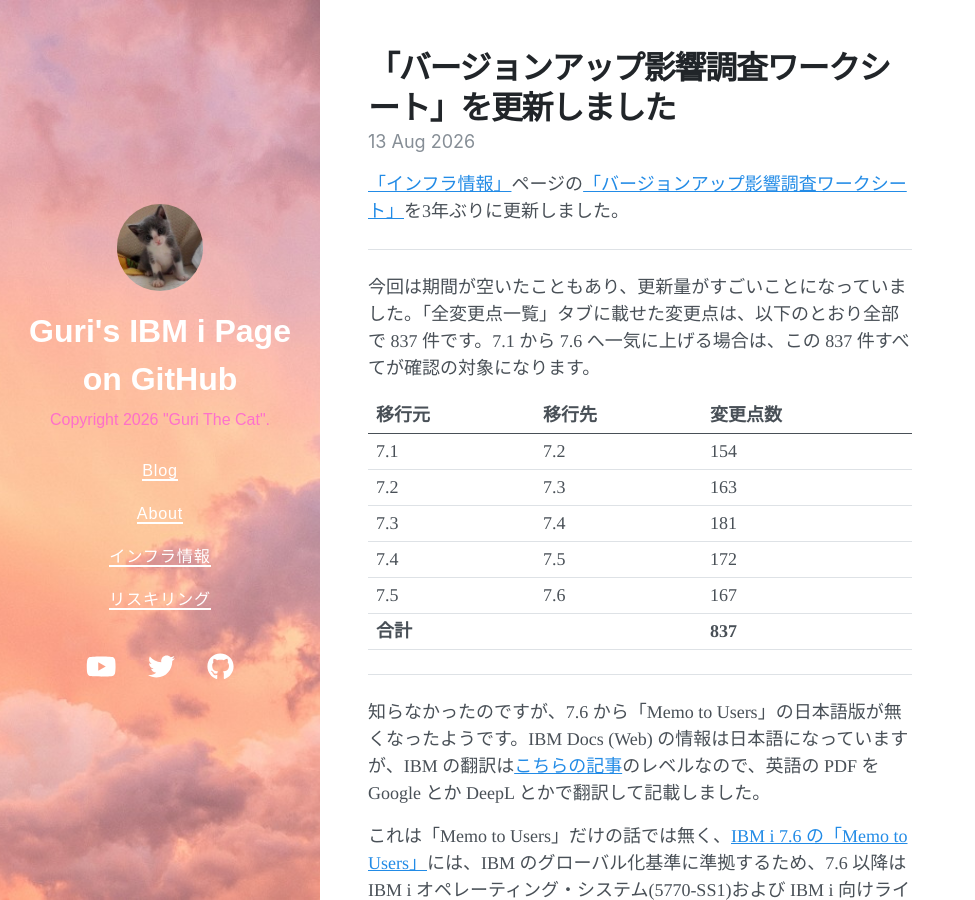
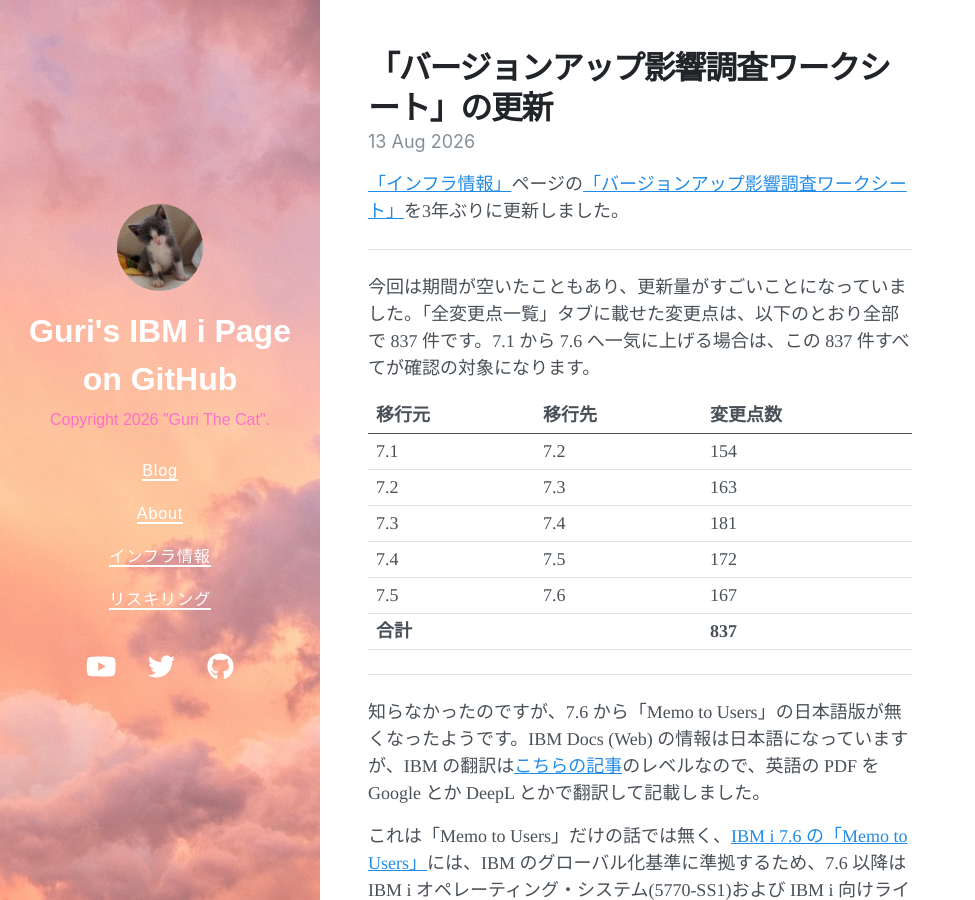
Before and after one commit to GuriCat/GuriPages, a Jekyll site: the page built from _posts/2026-08-14-バージョンアップ影響調査ワークシートを更新しました.markdown, in a window 1280 px wide and 900 px high. Shown: the whole window, without its empty margins (0-975 px from the left). Built offline with Jekyll 4.4.1, drawn with Linux system fonts in a browser that asks for light colours; nearby versions of some CDN libraries; a script that is not in the unit is left out.

Commit message:
Edit: ワークシート記事のタイトルを変更
Co-Authored-By: Claude Opus 5 (1M context) <noreply@anthropic.com>

```diff
--- a/_posts/2026-08-14-バージョンアップ影響調査ワークシートを更新しました.markdown
+++ b/_posts/2026-08-14-バージョンアップ影響調査ワークシートを更新しました.markdown
@@ -1,6 +1,6 @@
 ---
 layout: post
-title: "「バージョンアップ影響調査ワークシート」を更新しました"
+title: "「バージョンアップ影響調査ワークシート」の更新"
 date: 2026-08-14 00:00:00 +0900
 tags: [V7R6, その他]
 ---
```
